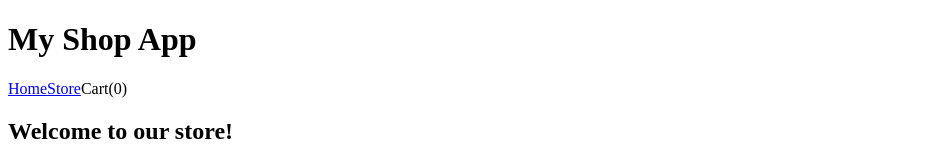
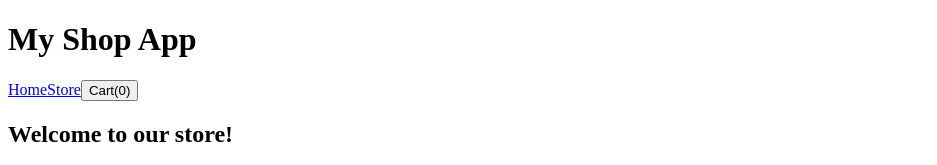
Before and after one commit to MewKay/shopping-cart, a React (Vite) app: page / in a window 1280 px wide. Shown: the top 165 px of the page, without its empty margins (0-937 px from the left). Built offline with nearby package versions, Linux system fonts and the light colour scheme.

Commit message:
Implement cart list logic inside Layout to pass to children

```diff
--- a/src/Header.jsx
+++ b/src/Header.jsx
@@ -1,21 +1,21 @@
 import PropTypes from "prop-types";
 import { Link } from "react-router-dom";
 
-const Header = function createHeaderComponent({ itemNumber = 0 }) {
+const Header = function createHeaderComponent({ totalQuantity = 0 }) {
   return (
     <header>
       <h1>My Shop App</h1>
       <nav>
         <Link to={"/"}>Home</Link>
         <Link to={"store"}>Store</Link>
-        <a>Cart({itemNumber})</a>
+        <button>Cart({totalQuantity})</button>
       </nav>
     </header>
   );
 };
 
 Header.propTypes = {
-  itemNumber: PropTypes.number,
+  totalQuantity: PropTypes.number,
 };
 
 export default Header;
--- a/src/Layout.jsx
+++ b/src/Layout.jsx
@@ -1,11 +1,21 @@
 import { Outlet } from "react-router-dom";
 import Header from "./Header";
+import { useState } from "react";
 
-const Layout = function createLayoutComponent() {
+const Layout = () => {
+  const [cart, setCart] = useState([]);
+  const defaultTotalQuantity = 0;
+  const itemNumber = cart.length;
+  const totalQuantity = cart
+    .map((item) => item.quantity)
+    .reduce(
+      (previousTotal, currentQuantity) => previousTotal + currentQuantity,
+      defaultTotalQuantity
+    );
   return (
     <>
-      <Header />
-      <Outlet />
+      <Header totalQuantity={totalQuantity} />
+      <Outlet context={{ cart, setCart, itemNumber, totalQuantity }} />
     </>
   );
 };
```
Also changed, not shown: 1 other file (tests, documents, lock files or other folders).
